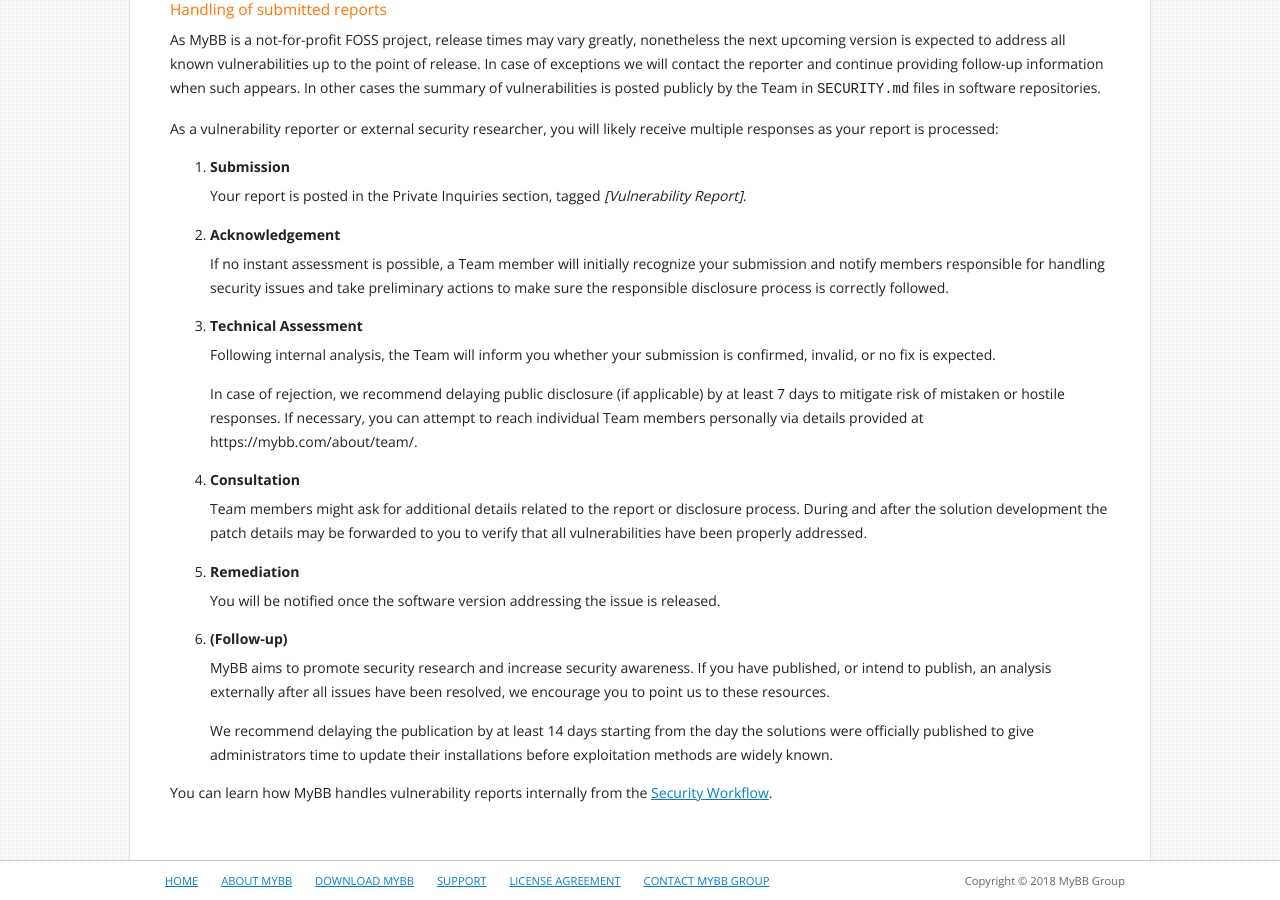
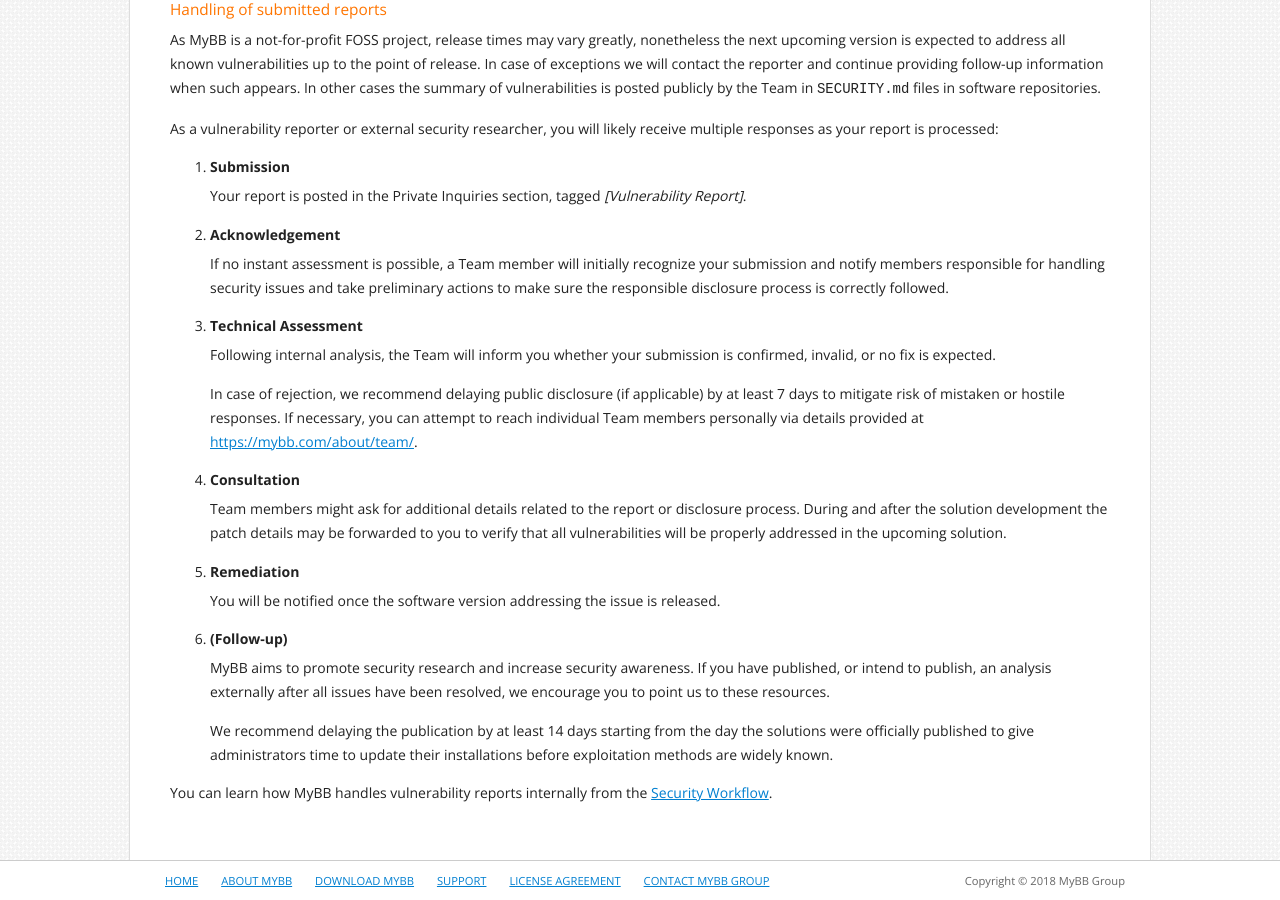
Before and after one commit to mybb/mybb.com, a Jekyll site: the page built from get-involved/security.html, in a window 1280 px wide and 900 px high, scrolled down 2076 px. Built offline with Jekyll 4.4.1, drawn with Linux system fonts in a browser that asks for light colours; nearby versions of some CDN libraries; comment, search, counter and statistics services are not loaded.

Commit message:
Fix wording, formatting

```diff
--- a/get-involved/security.html
+++ b/get-involved/security.html
@@ -103,10 +103,10 @@
 3. #### Technical Assessment
    Following internal analysis, the Team will inform you whether your submission is confirmed, invalid, or no fix is expected.
 
-   In case of rejection, we recommend delaying public disclosure (if applicable) by at least 7 days to mitigate risk of mistaken or hostile responses. If necessary, you can attempt to reach individual Team members personally via details provided at https://mybb.com/about/team/.
+   In case of rejection, we recommend delaying public disclosure (if applicable) by at least 7 days to mitigate risk of mistaken or hostile responses. If necessary, you can attempt to reach individual Team members personally via details provided at <https://mybb.com/about/team/>.
 
 4. #### Consultation
-   Team members might ask for additional details related to the report or disclosure process. During and after the solution development the patch details may be forwarded to you to verify that all vulnerabilities have been properly addressed.
+   Team members might ask for additional details related to the report or disclosure process. During and after the solution development the patch details may be forwarded to you to verify that all vulnerabilities will be properly addressed in the upcoming solution.
 
 5. #### Remediation
    You will be notified once the software version addressing the issue is released.
```
